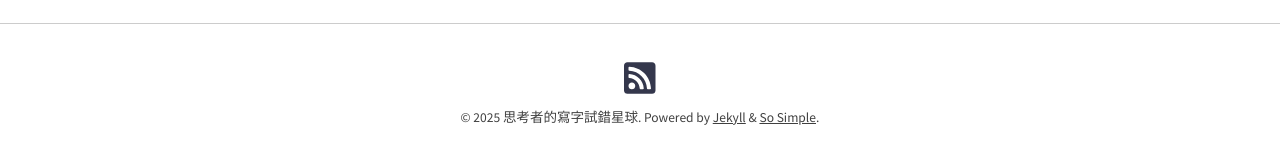
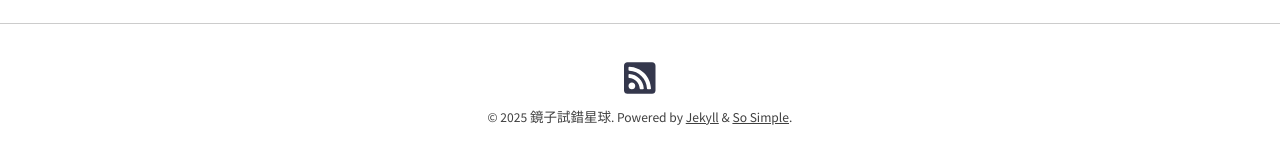
Before and after one commit to goldfisherb-cloud/so-simple-blog-test, a Jekyll site: the page built from index.md, in a window 1280 px wide and 900 px high, scrolled down 1213 px. Shown: the part 700-864 px from the top of the window. Built offline with Jekyll 4.4.1, drawn with Linux system fonts in a browser that asks for light colours; nearby versions of some CDN libraries; some of the changed text lies outside the part shown.

Commit message:
Update _config.yml

```diff
--- a/_config.yml
+++ b/_config.yml
@@ -17,8 +17,8 @@
 remote_theme: mmistakes/so-simple-theme
 skin: "/assets/css/skins/default.css"
 locale: en-US
-title: "思考者的寫字試錯星球"
-description: "科學、哲學與奇想交錯的模擬宇宙"
+title: "鏡子試錯星球"
+description: "試錯模擬宇宙"
 url: "https://goldfisherb-cloud.github.io"
 baseurl: "/so-simple-blog"
 date_format: "%B %-d, %Y"
```
